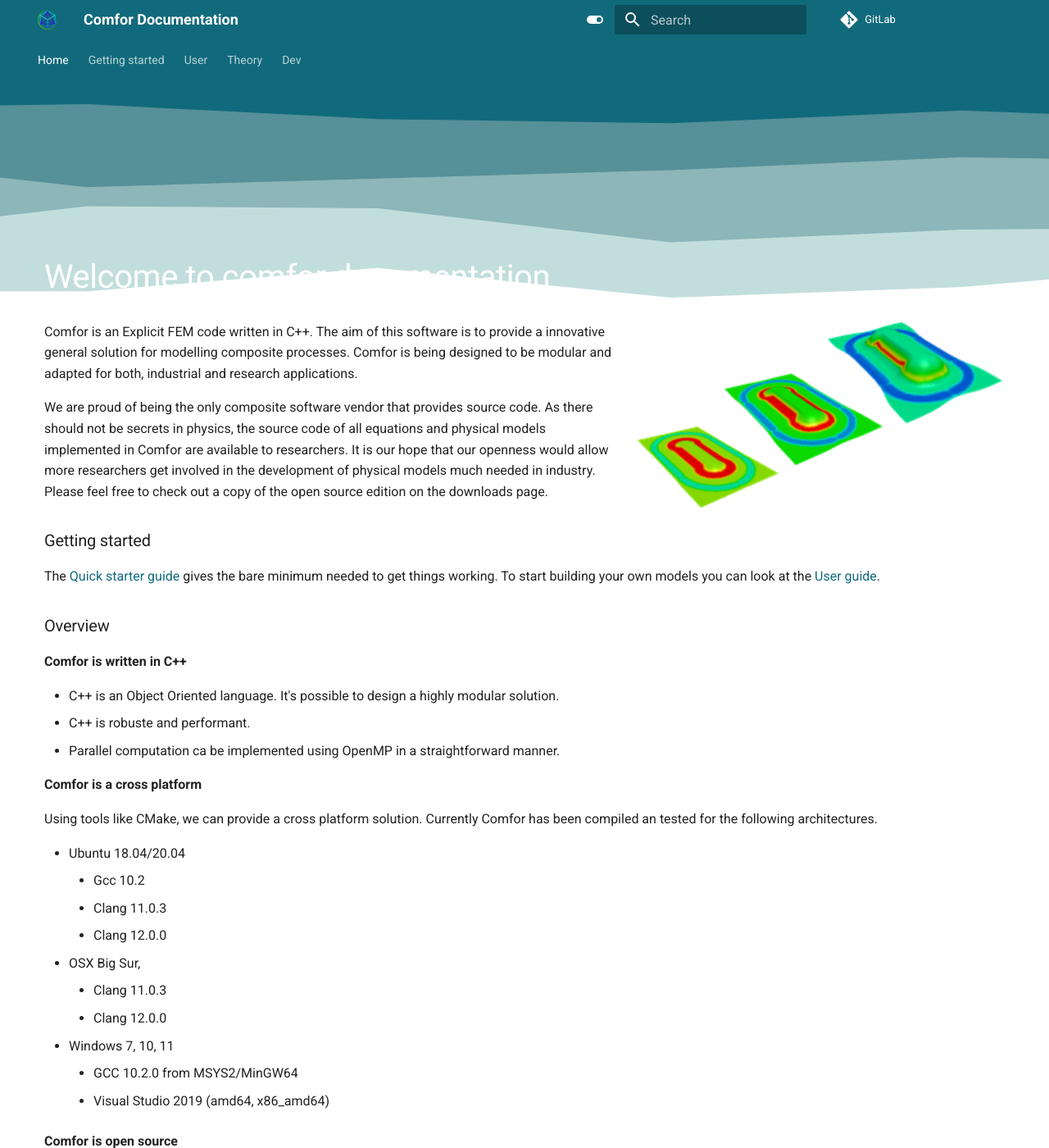
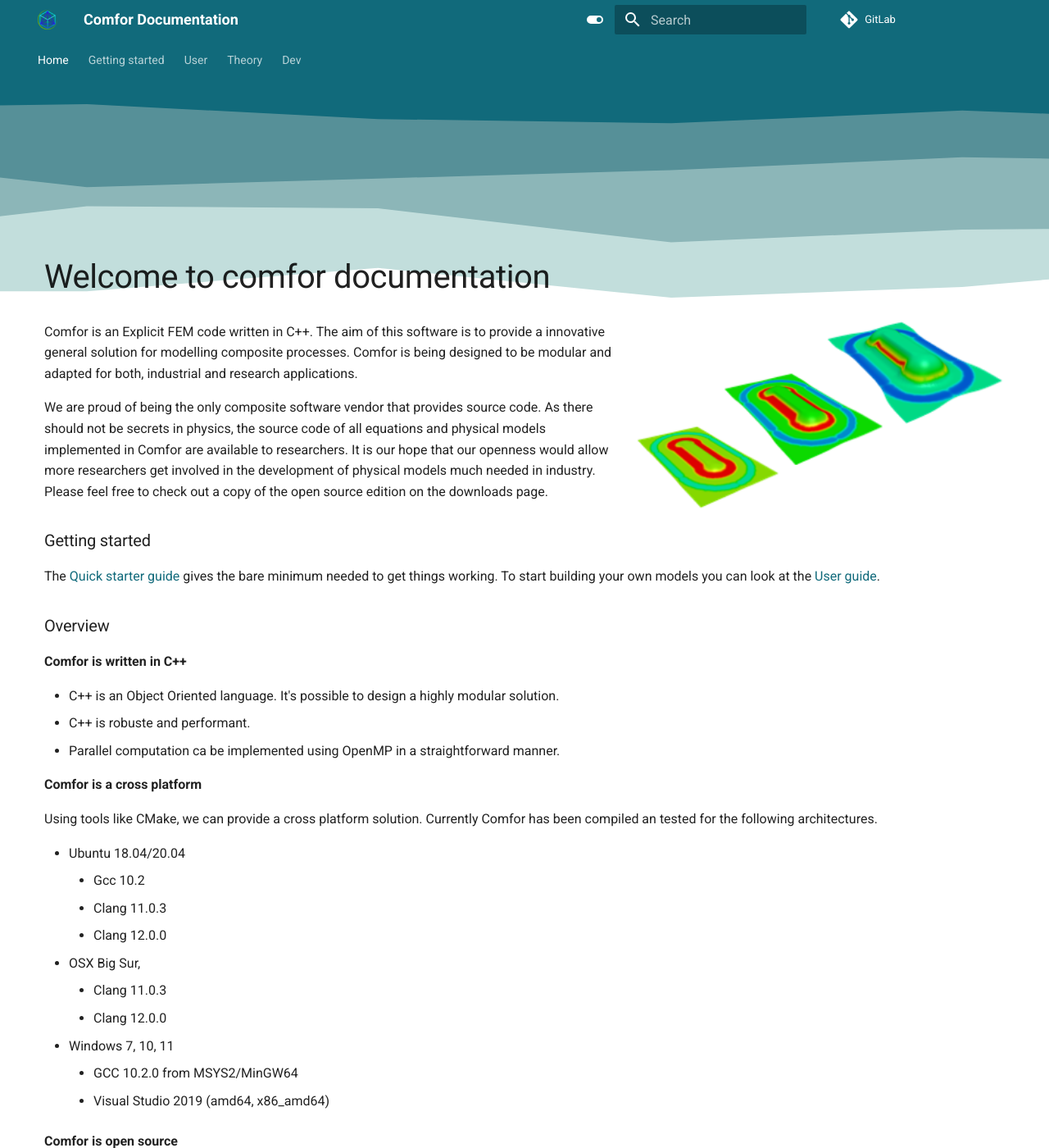
Before and after one commit to innovamics/comfor-doc, an MkDocs documentation site: the page built from docs/index.md, in a window 1280 px wide and 1400 px high. Shown: the whole window at 82% size. Built offline with MkDocs 1.6.1 and Material for MkDocs 9.7.7, drawn with Linux system fonts in a browser that asks for light colours; nearby versions of some CDN libraries; comment, search, counter and statistics services are not loaded.

Commit message:
Remove color property from h2 in home page styles

```diff
--- a/docs/assets/css/home_page.css
+++ b/docs/assets/css/home_page.css
@@ -35,5 +35,4 @@
 body.home .md-content h2:first-of-type {
     font-size: 250%;
     font-weight: 500;
-    color: #ffffff;
 }
```
